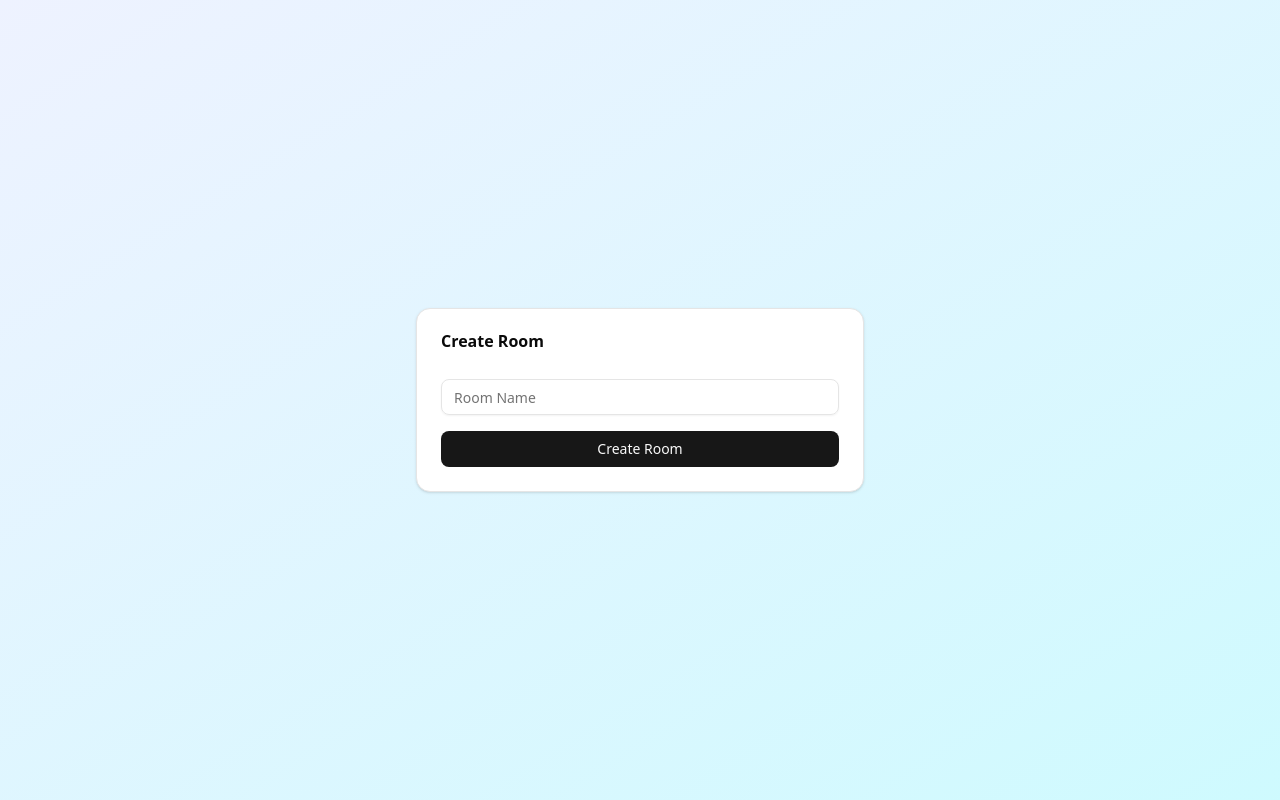
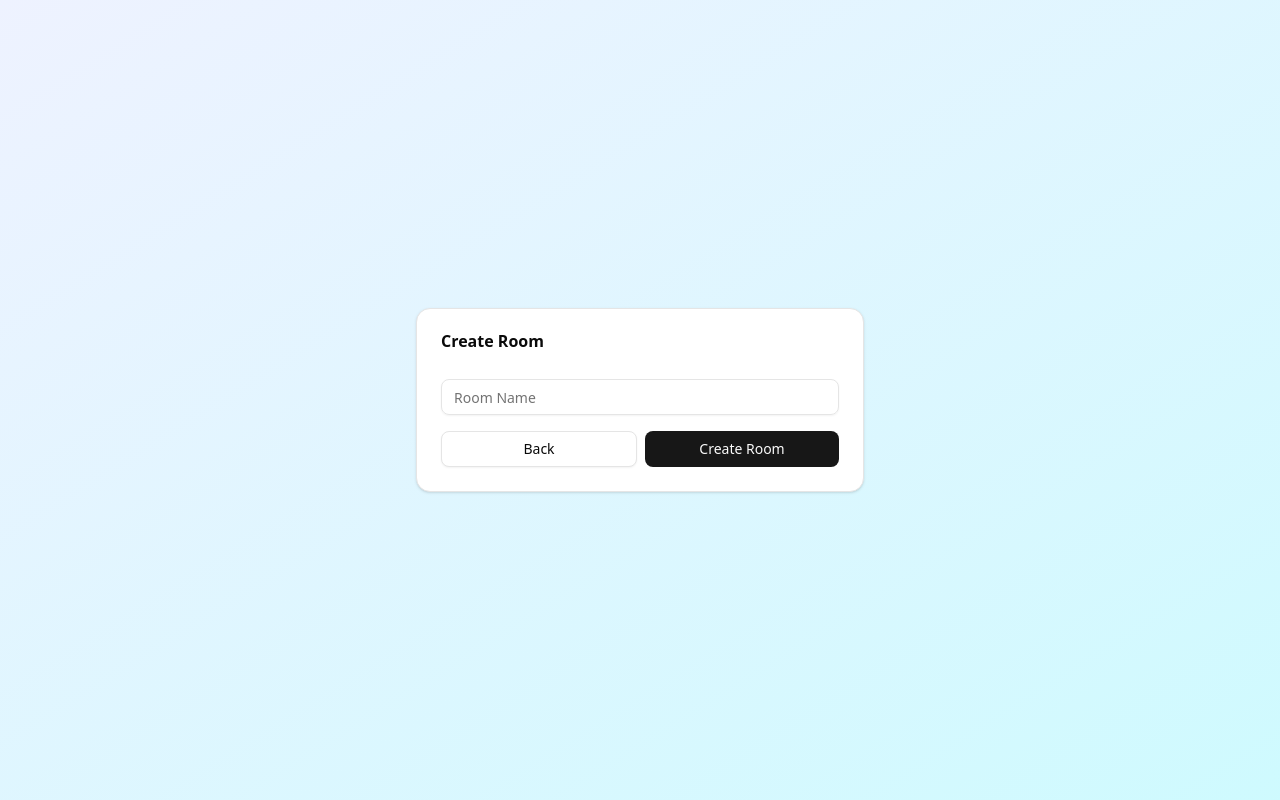
Before and after one commit to leocodeio/vidya-vichar-iiith-ssd-26-sep-25-mid-hackathon, a React (Vite) app in the folder apps/web/: page /create-room in a window 1280 px wide. Built offline with nearby package versions, Linux system fonts and the light colour scheme; no server answers.

Commit message:
added back buttons

```diff
--- a/apps/web/src/components/CreateRoom.jsx
+++ b/apps/web/src/components/CreateRoom.jsx
@@ -10,7 +10,6 @@ import {
   DialogContent,
   DialogHeader,
   DialogTitle,
-  DialogTrigger,
 } from "@/components/ui/dialog";
 import { Card, CardContent, CardHeader, CardTitle } from "@/components/ui/card";
 
@@ -22,6 +21,10 @@ export default function CreateRoom() {
   const navigate = useNavigate();
 
   const handleCreate = async () => {
+    if (!roomName.trim()) {
+      toast.error("Room name cannot be empty");
+      return;
+    }
     if (!user || user.role !== "faculty") {
       toast.error("Only faculty can create rooms");
       return;
@@ -61,9 +64,18 @@ export default function CreateRoom() {
             value={roomName}
             onChange={(e) => setRoomName(e.target.value)}
           />
-          <Button onClick={handleCreate} className="w-full">
-            Create Room
-          </Button>
+          <div className="flex w-full gap-2">
+            <Button
+              onClick={() => navigate(-1)}
+              variant="outline"
+              className="flex-1"
+            >
+              Back
+            </Button>
+            <Button onClick={handleCreate} className="flex-1">
+              Create Room
+            </Button>
+          </div>
         </CardContent>
       </Card>
 
@@ -73,11 +85,18 @@ export default function CreateRoom() {
             <DialogTitle>Room Created</DialogTitle>
           </DialogHeader>
           <div className="space-y-4">
-            <p>Room ID: {roomId}</p>
-            <Button onClick={copyToClipboard} variant="outline">
-              Copy Room ID
-            </Button>
-            <Button onClick={handleContinue}>Continue to Room</Button>
+            <p>Your Room ID is:</p>
+            <div className="p-2 bg-slate-100 rounded font-mono text-center">
+              {roomId}
+            </div>
+            <div className="flex gap-2">
+              <Button onClick={copyToClipboard} variant="outline" className="flex-1">
+                Copy ID
+              </Button>
+              <Button onClick={handleContinue} className="flex-1">
+                Continue to Room
+              </Button>
+            </div>
           </div>
         </DialogContent>
       </Dialog>
--- a/apps/web/src/components/JoinRoom.jsx
+++ b/apps/web/src/components/JoinRoom.jsx
@@ -13,11 +13,14 @@ export default function JoinRoom() {
   const navigate = useNavigate();
 
   const handleJoin = async () => {
+    if (!roomId.trim()) {
+      toast.error("Please enter a Room ID");
+      return;
+    }
     if (!user) {
       navigate("/login");
       return;
     }
-    console.log(roomId, user);
     try {
       await apiJoinRoom({
         roomId,
@@ -39,13 +42,24 @@ export default function JoinRoom() {
         </CardHeader>
         <CardContent className="space-y-4">
           <Input
-            placeholder="Room ID"
+            placeholder="Enter Room ID"
             value={roomId}
             onChange={(e) => setRoomId(e.target.value)}
           />
-          <Button onClick={handleJoin} className="w-full">
-            Join Room
-          </Button>
+          {/* --- START: UPDATED CODE --- */}
+          <div className="flex w-full gap-2">
+            <Button
+              onClick={() => navigate(-1)}
+              variant="outline"
+              className="flex-1"
+            >
+              Back
+            </Button>
+            <Button onClick={handleJoin} className="flex-1">
+              Join Room
+            </Button>
+          </div>
+          {/* --- END: UPDATED CODE --- */}
         </CardContent>
       </Card>
     </div>
```
